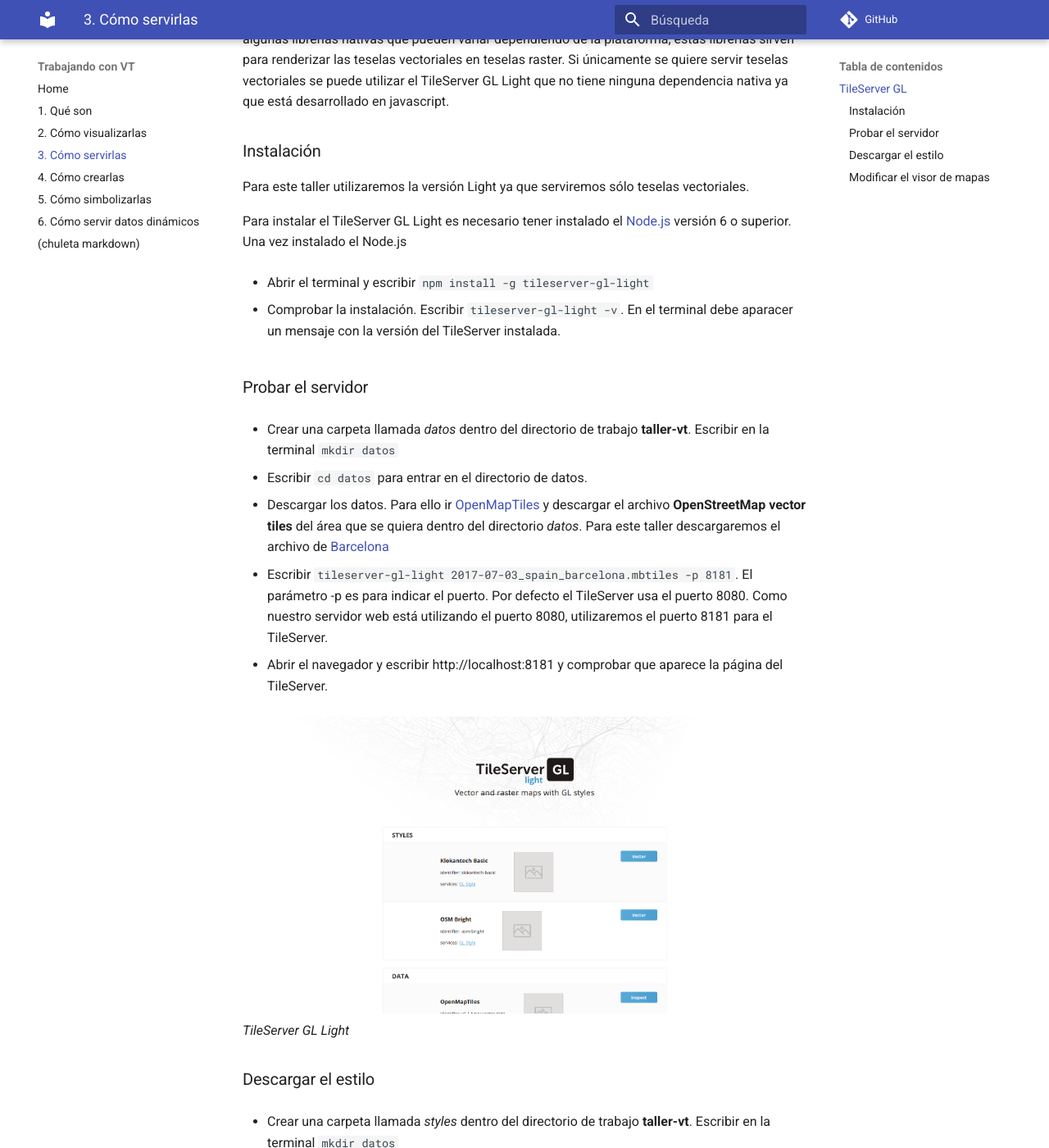
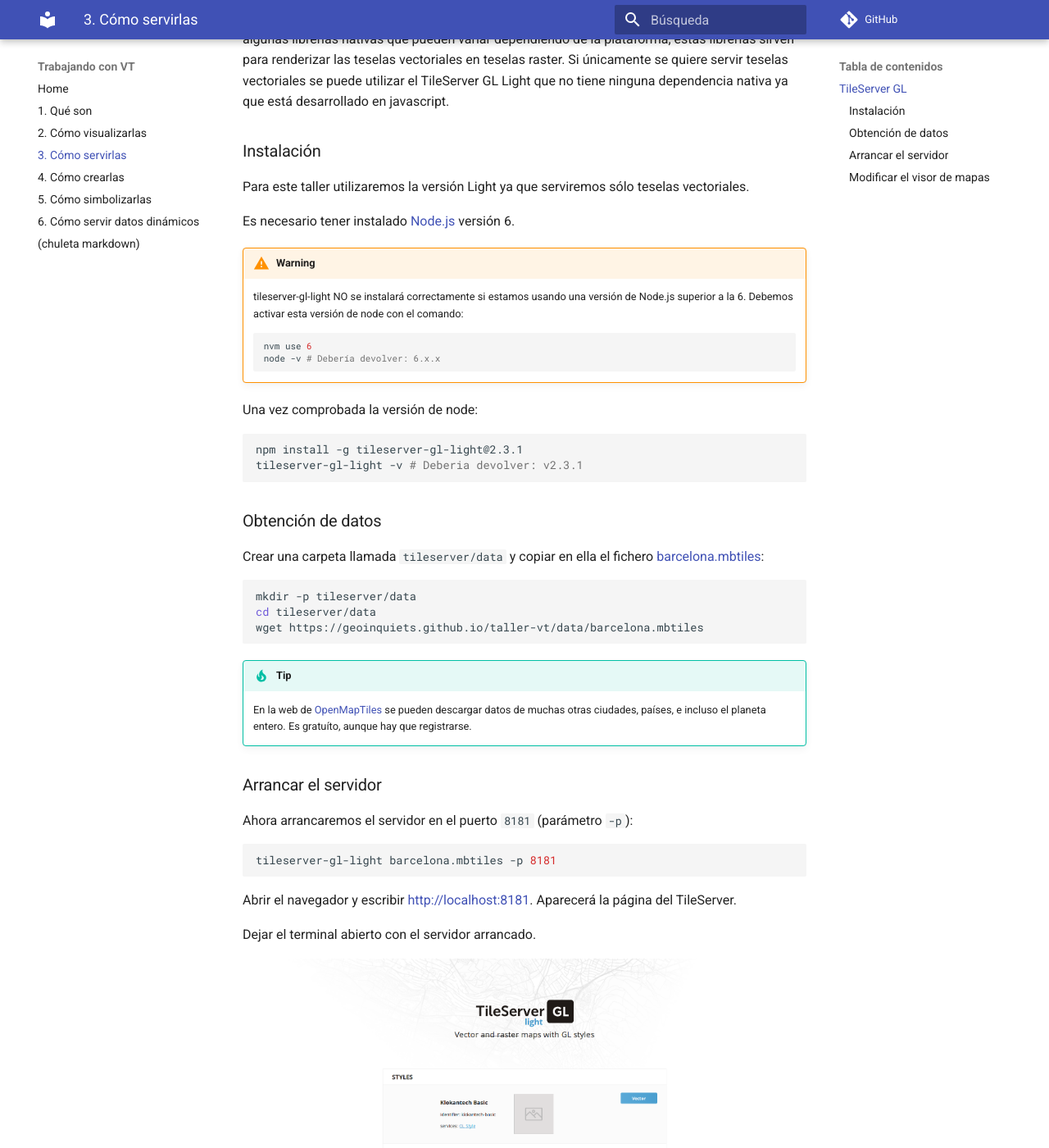
Before and after one commit to geoinquiets/taller-vt, an MkDocs documentation site: the page built from docs/3_tileserver_gl.md, in a window 1280 px wide and 1400 px high, scrolled down 356 px. Shown: the whole window at 82% size. Built offline with MkDocs 1.6.1 and Material for MkDocs 9.7.7, drawn with Linux system fonts in a browser that asks for light colours; comment, search, counter and statistics services are not loaded; old or Windows-style settings are respelled for this version of MkDocs; some of the changed text lies outside the part shown.

Commit message:
Repasado apartado 3.

````diff
--- a/docs/3_tileserver_gl.md
+++ b/docs/3_tileserver_gl.md
@@ -2,61 +2,72 @@
 
 ## TileServer GL
 
-El [TileServer GL](http://tileserver.org/) es un servidor de mapas de código abierto creado para teselas vectoriales, y capaz de renderizar en teselas raster con MapBox GL Native engine en el lado del servidor.
+El [TileServer GL](http://tileserver.org/) es un servidor de mapas de código abierto creado para teselas vectoriales, y
+capaz de renderizar en teselas raster con MapBox GL Native engine en el lado del servidor.
 
-Proporciona mapas para aplicaciones web y móviles. Es compatibles con Mapbox GL JS, Android SDK, iOS SDK, Leaflet, OpenLayers, HighDPI/Retina, SIG a través de WMTS, etc.
+Proporciona mapas para aplicaciones web y móviles. Es compatibles con Mapbox GL JS, Android SDK, iOS SDK, Leaflet,
+OpenLayers, HighDPI/Retina, SIG a través de WMTS, etc.
 
-Si se quiere servir teselas raster lo mejor es utilizar la versión de Docker ya que son necesarias algunas librerías nativas que pueden variar dependiendo de la plataforma, estas librerías sirven para renderizar las teselas vectoriales en teselas raster. Si únicamente se quiere servir teselas vectoriales se puede utilizar el TileServer GL Light que no tiene ninguna dependencia nativa ya que está desarrollado en javascript.
+Si se quiere servir teselas raster lo mejor es utilizar la versión de Docker ya que son necesarias algunas librerías
+nativas que pueden variar dependiendo de la plataforma, estas librerías sirven para renderizar las teselas vectoriales en teselas raster. Si únicamente se quiere servir teselas vectoriales se puede utilizar el TileServer GL Light que no tiene ninguna dependencia nativa ya que está desarrollado en javascript.
 
 ### Instalación
 
 Para este taller utilizaremos la versión Light ya que serviremos sólo teselas vectoriales.
 
-Para instalar el TileServer GL Light es necesario tener instalado el [Node.js](https://nodejs.org/es/) versión 6 o superior. Una vez instalado el Node.js
+Es necesario tener instalado [Node.js](https://nodejs.org/es/) versión 6.
 
-* Abrir el terminal y escribir `npm install -g tileserver-gl-light`
+!!! warning
+    tileserver-gl-light NO se instalará correctamente si estamos usando una versión de Node.js superior a la 6.
+    Debemos activar esta versión de node con el comando:
 
-* Comprobar la instalación. Escribir `tileserver-gl-light -v`. En el terminal debe aparacer un mensaje con la versión del TileServer instalada.
+    ```bash
+    nvm use 6
+    node -v # Debería devolver: 6.x.x
+    ```
 
-### Probar el servidor
+Una vez comprobada la versión de node:
 
-* Crear una carpeta llamada *datos* dentro del directorio de trabajo **taller-vt**. Escribir en la terminal `mkdir datos`
+```bash
+npm install -g tileserver-gl-light@2.3.1
+tileserver-gl-light -v # Deberia devolver: v2.3.1
+```
 
-* Escribir `cd datos` para entrar en el directorio de datos.
+### Obtención de datos
 
-* Descargar los datos. Para ello ir [OpenMapTiles](https://openmaptiles.com/downloads) y descargar el archivo **OpenStreetMap vector tiles** del área que se quiera dentro del directorio *datos*. Para este taller descargaremos el archivo de [Barcelona](https://openmaptiles.com/downloads/europe/spain/barcelona/)
+Crear una carpeta llamada `tileserver/data` y copiar en ella el fichero [barcelona.mbtiles](data/barcelona.mbtiles):
 
-* Escribir `tileserver-gl-light 2017-07-03_spain_barcelona.mbtiles -p 8181`. El parámetro -p es para indicar el puerto. Por defecto el TileServer usa el puerto 8080. Como nuestro servidor web está utilizando el puerto 8080, utilizaremos el puerto 8181 para el TileServer.
+```bash
+mkdir -p tileserver/data
+cd tileserver/data
+wget https://geoinquiets.github.io/taller-vt/data/barcelona.mbtiles
+```
 
-* Abrir el navegador y escribir http://localhost:8181 y comprobar que aparece la página del TileServer.
+!!! tip
+    En la web de [OpenMapTiles](https://openmaptiles.com/downloads) se pueden descargar datos de muchas
+    otras ciudades, países, e incluso el planeta entero. Es gratuíto, aunque hay que registrarse.
+
+
+### Arrancar el servidor
+
+Ahora arrancaremos el servidor en el puerto `8181` (parámetro `-p`):
+
+```bash
+tileserver-gl-light barcelona.mbtiles -p 8181
+```
+
+Abrir el navegador y escribir http://localhost:8181. Aparecerá la página del TileServer.
+
+Dejar el terminal abierto con el servidor arrancado.
 
 ![TileServer GL Light](img/tileServerGL.png)
 *TileServer GL Light*
 
-### Descargar el estilo
-
-* Crear una carpeta llamada *styles* dentro del directorio de trabajo **taller-vt**. Escribir en la terminal `mkdir datos`
-
-* Escribir `cd styles` para entrar en el directorio de estilos.
-
-* Descargar el estilo [OSM Bright de OpenMapTiles](https://openmaptiles.org/styles/#osm-bright) dentro de la carpeta *styles*. El archivo de estilo se puede descargar directamente desde [este enlace])https://github.com/openmaptiles/osm-bright-gl-style/blob/master/style.json)
-
-* Editar el archivo descargado style.json para que cargue los datos desde nuestro servidor local. Para ello modificar la línea 51 y reemplazar la url por `http://localhost:8080/data/v3.json`
-
-```js hl_lines="5"
-...
-    "sources": {
-        "openmaptiles": {
-            "type": "vector",
-            "url": "http://localhost:8181/data/v3.json"
-        }
-    },
-...
-```
 
 ### Modificar el visor de mapas
 
-Modificaremos nuestro archivo *index.html* para que el visor de mapas consuma las teselas vectoriales servidas por el TileServer.
+Modificaremos nuestro archivo *index.html* para que el visor de mapas consuma las teselas vectoriales servidas por
+ nuestro TileServer:
 
 ``` html hl_lines="22"
 <!DOCTYPE html>
@@ -80,7 +91,7 @@
 <script>
     var map = new mapboxgl.Map({
         container: 'map', // id del elemento HTML que contendrá el mapa
-        style: './styles/style.json', // Ubicación del estilo
+        style: 'http://localhost:8181/styles/osm-bright/style.json', // Ubicación del estilo
         center: [2.175, 41.39], // Ubicación inicial
         zoom: 13, // Zoom inicial
         bearing: -45, // Ángulo de rotación inicial
@@ -96,24 +107,3 @@
 </body>
 </html>
 ```
-
-Se recargará la página en el navegador y vemos que nuestro mapa deja de funcionar. Abrir la consola del desarrollador (F12) y ver que aparecen una serie de errores que hacen que no se vea el mapa.
-
-El primer error que vemos hace referencia a que no existe la capa *aerodrome_label* en nuestro archivo de teselas vectoriales. En nuestro estilo buscamos la capa *aerodrome_label* y la borramos (líneas 4286 hasta 4323). Se recargará la página y comprobamos que el error que hacía referencia a la capa *aerodrome_label* ha desaparecido, pero seguimos teniendo errores.
-
-El siguiente error hace referencia a que no puede cargar los archivos con las fuentes para pintar las etiquetas del mapa. Si vamos a la línea 55 de nuestro archivo de estilos observamos que en la url de carga solicita una llave (**key**). Para obtener esta **key** hay que registrarse (tienen un plan gratuito) en [Tilehosting](https://www.tilehosting.com/).
-
-Sustituir en la url del glyphs (línea 55) donde dice **{key}** por nuestra key. Para no tener que generar una key en este taller podremos usar *RiS4gsgZPZqeeMlIyxFo*.
-
-!!! warning "Nota"
-    Para desplegar un mapa en producción o fuera del ámbito del taller se debe usar la key propia.
-
-```js hl_lines="3"
-...
-  "sprite": "https://openmaptiles.github.io/osm-bright-gl-style/sprite",
-  "glyphs": "https://free.tilehosting.com/fonts/{fontstack}/{range}.pbf?key=RiS4gsgZPZqeeMlIyxFo",
-  "layers": [
-...
-```
-
-Se recargará la página en el navegador y comprobamos que desaparecen los errores y que se ve nuestro mapa.
--- a/mkdocs.yml
+++ b/mkdocs.yml
@@ -6,8 +6,8 @@
   - codehilite:
       linenums: True
   - admonition
-extra_css:
-    - css/styles.css
+  - pymdownx.magiclink
+  - pymdownx.superfences
 repo_url: "https://github.com/geoinquiets/taller-vt"
 pages:
 - Home: index.md
````
Also changed, not shown: docs/2_visor_simple.md (+3 -3 lines), docs/index.md (+14 -6 lines), 1 other file.
